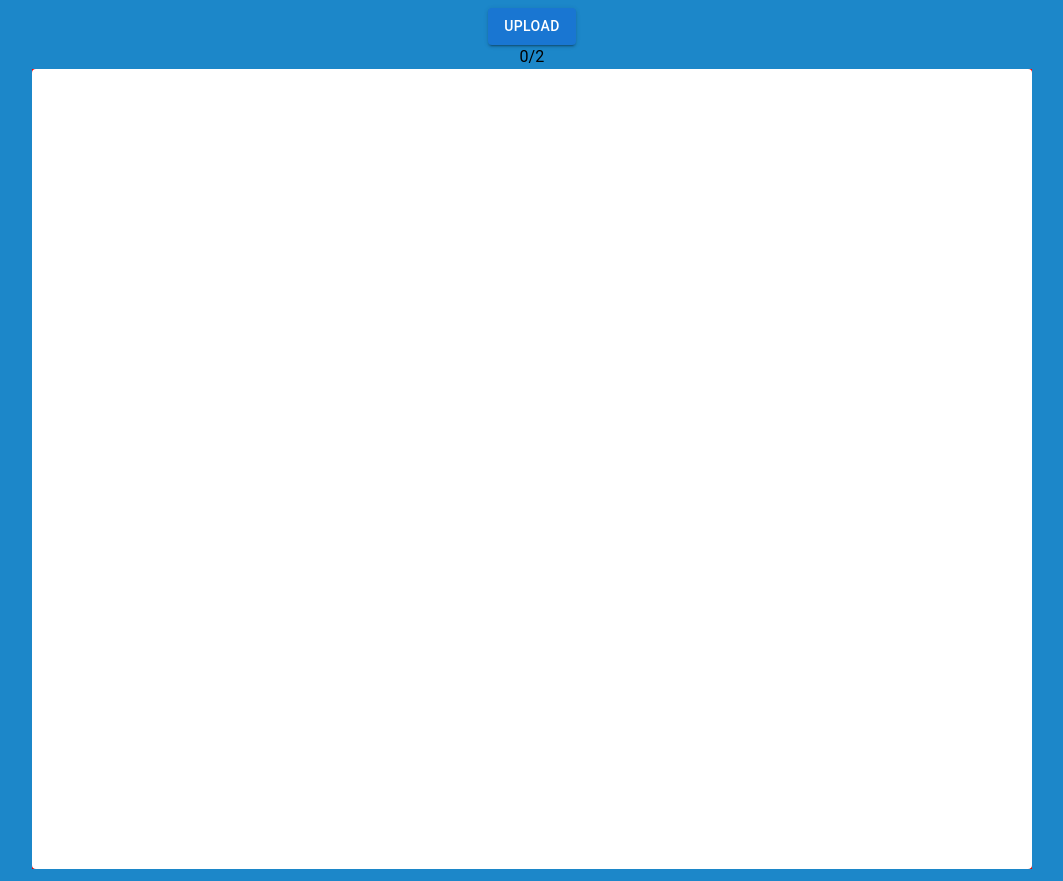
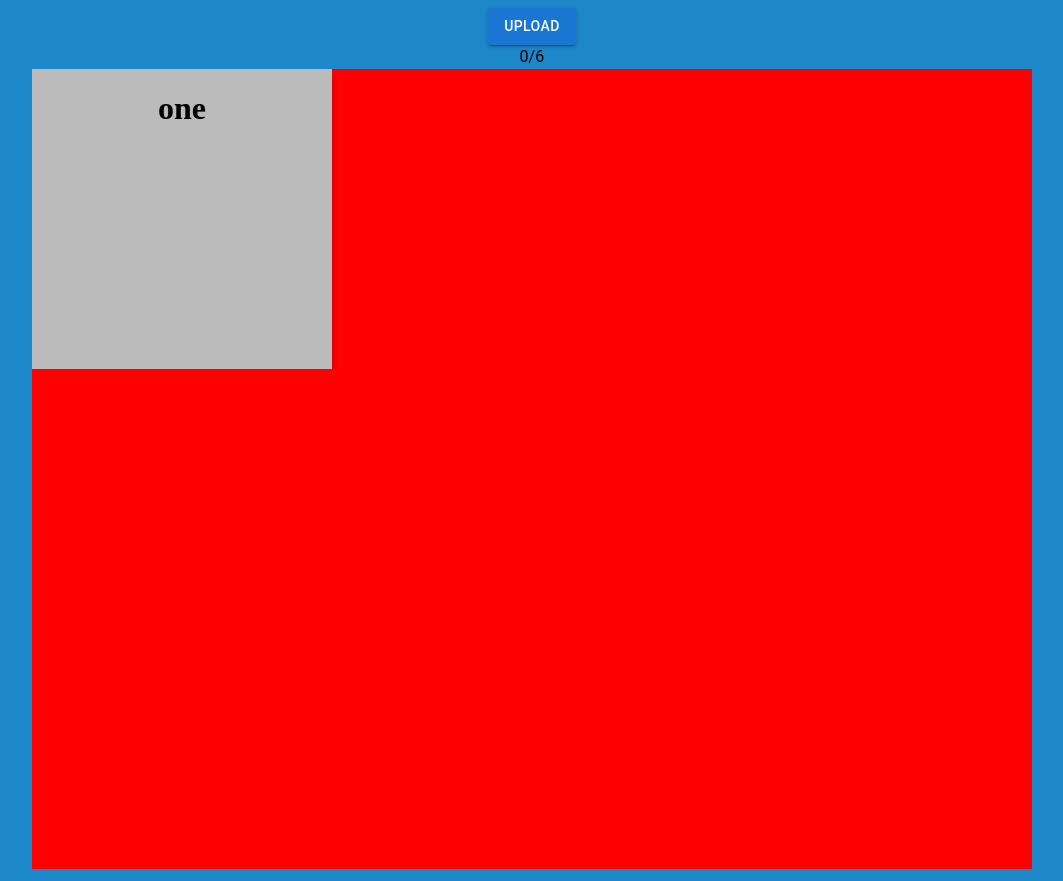
Before and after one commit to adrianclinansmith/markdown-cards, a React (Create React App) app: page / in a window 1280 px wide. Shown: the whole page, without its empty margins (108-1171 px from the left). Built offline with nearby package versions, Linux system fonts and the light colour scheme.

Commit message:
Cards flip with animation

```diff
--- a/src/App.tsx
+++ b/src/App.tsx
@@ -16,12 +16,16 @@ import DisplayCard from "./components/DisplayCard";
 import Typography from "@mui/material/Typography";
 import Swiper from "./components/Swiper";
 
-// const defaultContent = ["# one", "one", "## two", "two"];
+const defaultContent = ["# one", "one",
+"## two", "$$\nx^2\n$$", "## three", "three"];
+const fronts = ["# one", "## two", "### three"];
+const backs = ["one", "$$\nx^2\n$$", "three"];
 
 export default function App() {
 	const [markdown, setMarkdown] = useState("");
 	// const [index, setIndex] = useState(0);
-	const cardContent = splitIntoCards(markdown);
+	// const cardContent = splitIntoCards(markdown);
+	const cardContent = defaultContent
 	const cardIndexRef = useRef(0);
 	// const cardContent = content;
 	// document.onkeydown = (e: KeyboardEvent) => {
@@ -39,7 +43,7 @@ export default function App() {
 			<UploadButton setMarkdown={setMarkdown}
 			indexRef={cardIndexRef} />
 			<Typography>{`${cardIndexRef.current}/${cardContent.length}`}</Typography>
-			<Swiper items={cardContent} itemIndexRef={cardIndexRef}/>
+			<Swiper items={cardContent} fronts={fronts} backs={backs} itemIndexRef={cardIndexRef}/>
 		</div>
 	);
 }
--- /dev/null
+++ b/src/components/FlipItem.css
@@ -0,0 +1,39 @@
+.flip-card {
+	background-color: transparent;
+	width: 300px;
+	height: 300px;
+	perspective: 1000px;
+}
+
+  .flip-card-inner {
+	position: relative;
+	width: 100%;
+	height: 100%;
+	text-align: center;
+	transition: transform 0.6s;
+	transform-style: preserve-3d;
+	box-shadow: 0 4px 8px 0 rgba(0,0,0,0.2);
+  }
+
+  .flip-card.flip .flip-card-inner {
+	transform: rotateY(180deg);
+  }
+
+  .flip-card-front, .flip-card-back {
+	position: absolute;
+	width: 100%;
+	height: 100%;
+	-webkit-backface-visibility: hidden;
+	backface-visibility: hidden;
+  }
+
+  .flip-card-front {
+	background-color: #bbb;
+	color: black;
+  }
+
+  .flip-card-back {
+	background-color: #2980b9;
+	color: white;
+	transform: rotateY(180deg);
+  }
--- /dev/null
+++ b/src/components/FlipItem.tsx
@@ -0,0 +1,28 @@
+import React from 'react'
+import "./FlipItem.css"
+
+type FlipItemProps = {
+	children: React.ReactElement[];
+	index: number;
+};
+
+function FlipItem({children, index}: FlipItemProps) {
+	console.log("flip item render");
+	const onPointerUp = () => {
+		document.querySelector(`#myCard-${index}`)?.classList.toggle("flip");
+	}
+	return (
+	<div className="flip-card" id={`myCard-${index}`} onPointerUp={onPointerUp}>
+		<div className="flip-card-inner">
+			<div className="flip-card-front">
+				{children[0]}
+			</div>
+			<div className="flip-card-back">
+				{children[1]}
+			</div>
+		</div>
+	</div>
+  )
+}
+
+export default FlipItem
--- a/src/components/Swiper.tsx
+++ b/src/components/Swiper.tsx
@@ -12,20 +12,24 @@ import remarkGfm from "remark-gfm";
 import remarkMath from "remark-math";
 import MdCodeBlock from "./MdCodeBlock";
 import { maxHeight } from "@mui/system";
+import FlipItem from "./FlipItem";
 
 type SwiperProps = {
     items: string[];
+	fronts: string[];
+	backs: string[];
 	itemIndexRef: React.MutableRefObject<number>;
 }
 
 const MIN_SWIPE_REQUIRED = 40;
 
-function Swiper({ items, itemIndexRef }: SwiperProps) {
+function Swiper({ items, fronts, backs, itemIndexRef }: SwiperProps) {
 	console.log("render swiper");
     // hooks
     const ulRef = useRef<HTMLUListElement>(null);
 	const liDisplayRefs = useRef<boolean[]>([]);
-	while (liDisplayRefs.current.length < items.length) {
+	// const [flip, setFlip] = useState(-1);
+	while (liDisplayRefs.current.length < fronts.length) {
 		const len = liDisplayRefs.current.length
 		liDisplayRefs.current.push(len % 2 === 0);
 	}
@@ -46,15 +50,17 @@ function Swiper({ items, itemIndexRef }: SwiperProps) {
         const mouseDiff = e.clientX - pointerDownXRef.current;
 		// swipe right
         if (mouseDiff < -MIN_SWIPE_REQUIRED) {
-			itemIndexRef.current = Math.min(itemIndexRef.current + 1, Math.round(items.length / 2) - 1);
+			// itemIndexRef.current = Math.min(itemIndexRef.current + 1, Math.round(fronts.length / 2) - 1);
+			itemIndexRef.current = Math.min(itemIndexRef.current + 1, fronts.length - 1);
         } // swipe left
 		else if (mouseDiff > MIN_SWIPE_REQUIRED) {
 			itemIndexRef.current = Math.max(itemIndexRef.current - 1, 0);
         } // flip current card
 		else {
-			let i = 2 * itemIndexRef.current;
-			liDisplayRefs.current[i] = !liDisplayRefs.current[i];
-			liDisplayRefs.current[i+1] = !liDisplayRefs.current[i+1];
+			// let i = 2 * itemIndexRef.current;
+			// liDisplayRefs.current[i] = !liDisplayRefs.current[i];
+			// liDisplayRefs.current[i+1] = !liDisplayRefs.current[i+1];
+			// setFlip(itemIndexRef.current);
 		}
 		console.log(liDisplayRefs.current);
 		const newOffsetX = -itemIndexRef.current * ulWidth;
@@ -78,22 +84,72 @@ function Swiper({ items, itemIndexRef }: SwiperProps) {
             className={`swiper-list ${isSwiping ? 'is-swiping' : ''}`}
             style={{transform: `translate3d(${offsetX}px, 0, 0)`}}
         >
-            {items.map((item, index) =>
-				<li
-					className="swiper-item"
-					key={index}
-					style={{display: liDisplayRefs.current[index] ? "block" : "none"}}
-				>
-					<Card style={{height: "100vh", maxHeight:"1000px"}}>
-						<CardContent>
+            {fronts.map((front, index) =>
+			// 	<li
+			// 		className="swiper-item"
+			// 		key={index}
+			// 		style={{
+			// 			display: liDisplayRefs.current[index] ? "block" : "none"
+			// 		}}
+			// 	>
+			// 		<Card style={{
+			// 				height: "100vh",
+			// 				maxHeight:"1000px",
+			// 				perspective: "1000px",
+			// 				transform: index === flip ? "rotateY(180deg)" : "none"
+			// 			}}
+			// 		>
+			// 			<CardContent style={{
+			// 				transition: "transform 0.8s",
+			// 				transformStyle: "preserve-3d",
+			// 				transform: "rotateY(180deg)"
+			// 			}}
+			// 			>
+			// 				<div className="card-front" style={{
+			// 					position: "absolute",
+			// 					width: "100%",
+			// 					height: "100%",
+			// 					backfaceVisibility: "hidden"
+			// 				}}>
+			// 					<ReactMarkdown
+			// 						children={front}
+			// 						components={{code: MdCodeBlock}}
+			// 						rehypePlugins={[rehypeKatex]}
+			// 						remarkPlugins={[remarkGfm, remarkMath]}
+			// 					/>
+			// 				</div>
+			// 				<div className="card-back" style={{
+			// 					position: "absolute",
+			// 					width: "100%",
+			// 					height: "100%",
+			// 					backfaceVisibility: "hidden",
+			// 					transform: "rotateY(180deg)"
+			// 				}}>
+			// 					<ReactMarkdown
+			// 						children={backs[index]}
+			// 						components={{code: MdCodeBlock}}
+			// 						rehypePlugins={[rehypeKatex]}
+			// 						remarkPlugins={[remarkGfm, remarkMath]}
+			// 					/>
+			// 				</div>
+			// 			</CardContent>
+			// 		</Card>
+			//   </li>
+			<li className="swiper-item" key={index}>
+				<FlipItem index={index}>
 					<ReactMarkdown
-								children={item}
+						children={front}
 						components={{code: MdCodeBlock}}
 						rehypePlugins={[rehypeKatex]}
 						remarkPlugins={[remarkGfm, remarkMath]}
 					/>
-						</CardContent>
-					</Card>
+					<ReactMarkdown
+						children={backs[index]}
+						components={{code: MdCodeBlock}}
+						rehypePlugins={[rehypeKatex]}
+						remarkPlugins={[remarkGfm, remarkMath]}
+					/>
+				</FlipItem>
 			</li>
 			)}
         </ul>
```
Lines whose indentation alone changed are shown as unchanged.
